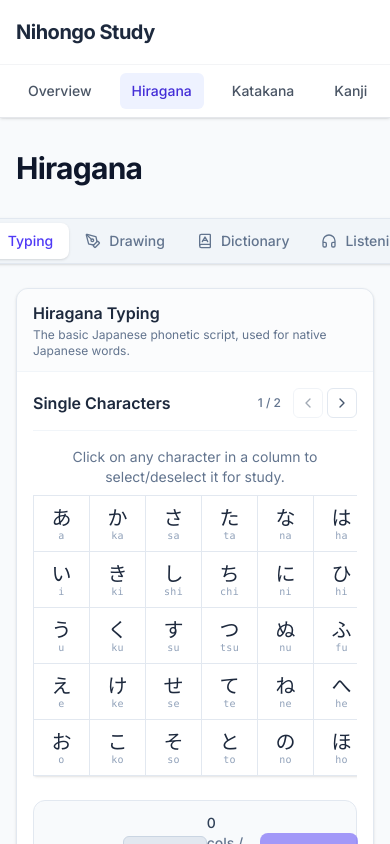
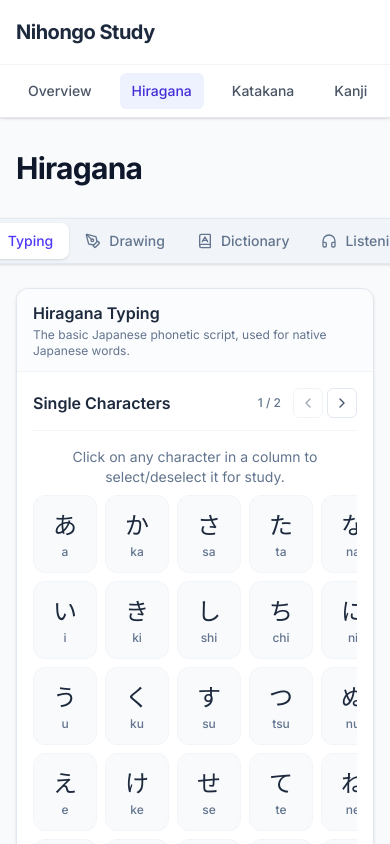
Before and after one commit to Alper-Yalcin/nihongo-study, a React (Vite) app: page / in a window 390 px wide. Both pictures are taken after a click on the button "Hiragana". Shown: the top 844 px of the page. Built offline with nearby package versions, Linux system fonts and the light colour scheme.

Commit message:
refactor: update StudyTable and CharacterListeningTable to use grid layout for better responsiveness

```diff
--- a/src/components/StudyTable.tsx
+++ b/src/components/StudyTable.tsx
@@ -16,53 +16,78 @@ export const StudyTable: React.FC<StudyTableProps> = ({
   onToggleGroup,
   interactive
 }) => {
+  const columnCount = Math.max(...matrix.map(row => row.length), 1);
+
   return (
     <div className="w-full overflow-x-auto pb-2">
-      <table className="border-collapse w-max bg-white text-center text-slate-800 shadow-sm rounded-sm">
-        <tbody>
-          {matrix.map((row, rowIndex) => (
-            <tr key={rowIndex}>
-              {row.map((char, colIndex) => {
+      <div
+        className="inline-grid gap-2"
+        style={{ gridTemplateColumns: `repeat(${columnCount}, minmax(64px, 64px))` }}
+      >
+        {matrix.flatMap((row, rowIndex) =>
+          row.map((char, colIndex) => {
             const groupId = columnGroupIds ? columnGroupIds[colIndex] : null;
             const isSelected = selectedGroupIds && groupId ? selectedGroupIds.has(groupId) : false;
-                const hasSelection = selectedGroupIds && selectedGroupIds.size > 0;
-                const isClickable = interactive && char && groupId;
+            const hasSelection = Boolean(selectedGroupIds && selectedGroupIds.size > 0);
+            const isClickable = Boolean(interactive && char && groupId);
+
+            if (!char) {
+              return (
+                <div
+                  key={`${rowIndex}-${colIndex}`}
+                  aria-hidden="true"
+                  className={`min-h-16 rounded-xl border transition-all ${
+                    isSelected
+                      ? 'border-indigo-200 bg-indigo-50/50'
+                      : 'border-transparent bg-transparent'
+                  }`}
+                />
+              );
+            }
 
             return (
-                  <td
-                    key={`${rowIndex}-${colIndex}`}
+              <button
+                key={char.id}
+                type="button"
+                aria-pressed={isSelected}
                 onClick={() => {
                   if (isClickable && onToggleGroup && groupId) {
                     onToggleGroup(groupId);
                   }
                 }}
-                    className={`border border-slate-200 p-1 w-14 h-14 align-middle transition-all ${
-                      char ? 'bg-white' : 'bg-slate-50/30'
+                className={`group flex min-h-16 flex-col items-center justify-center rounded-xl border p-3 transition-all ${
+                  isSelected
+                    ? 'border-indigo-200 bg-indigo-50'
+                    : 'border-slate-100 bg-slate-50'
                 } ${
-                      isClickable ? 'cursor-pointer hover:bg-indigo-50/50' : ''
+                  isClickable
+                    ? 'cursor-pointer hover:border-indigo-200 hover:bg-indigo-50'
+                    : 'cursor-default'
                 } ${
-                      isSelected ? 'bg-indigo-50 border-indigo-200' : ''
-                    } ${
-                      hasSelection && !isSelected && char ? 'opacity-40 hover:opacity-80' : ''
+                  hasSelection && !isSelected ? 'opacity-40 hover:opacity-80' : ''
                 }`}
               >
-                    {char ? (
-                      <div className={`flex flex-col items-center justify-center ${isSelected ? 'text-indigo-900' : ''}`}>
-                        <span className={`text-xl font-medium font-jp leading-none mb-1 transition-colors ${isSelected ? 'text-indigo-700' : 'text-slate-800'}`}>
+                <span
+                  className={`mb-1 text-2xl font-jp transition-colors ${
+                    isSelected ? 'text-indigo-700' : 'text-slate-800 group-hover:text-indigo-700'
+                  }`}
+                >
                   {char.symbol}
                 </span>
-                        <span className={`text-[10px] font-mono tracking-wide leading-none ${isSelected ? 'text-indigo-500 font-semibold' : 'text-slate-400'}`}>
+                <span
+                  className={`text-xs font-medium transition-colors ${
+                    isSelected
+                      ? 'font-semibold text-indigo-500'
+                      : 'text-slate-500 group-hover:text-indigo-500'
+                  }`}
+                >
                   {char.label}
                 </span>
+              </button>
+            );
+          })
+        )}
       </div>
-                    ) : null}
-                  </td>
-                );
-              })}
-            </tr>
-          ))}
-        </tbody>
-      </table>
     </div>
   );
 };
--- a/src/components/listening/CharacterListeningTable.tsx
+++ b/src/components/listening/CharacterListeningTable.tsx
@@ -11,9 +11,8 @@ export const CharacterListeningTable: React.FC<Props> = ({ sections, script }) =
   const [modalOpen, setModalOpen] = useState(false);
   const [currentIndex, setCurrentIndex] = useState(0);
 
-  // Flatten all characters to allow easy navigation
   const allCharacters = sections.flatMap(section =>
-    section.groups.flatMap(group => group.characters)
+    section.matrix.flatMap(row => row.filter((char): char is Character => char !== null))
   );
 
   const handleCharacterClick = (char: Character) => {
@@ -34,31 +33,49 @@ export const CharacterListeningTable: React.FC<Props> = ({ sections, script }) =
 
   return (
     <div className="space-y-8">
-      {sections.map(section => (
+      {sections.map(section => {
+        const columnCount = Math.max(...section.matrix.map(row => row.length), 1);
+
+        return (
           <div key={section.id} className="bg-white rounded-2xl p-6 shadow-sm border border-slate-200">
             <h3 className="text-xl font-bold text-slate-800 mb-4">{section.title}</h3>
-          <div className="grid grid-cols-5 sm:grid-cols-8 md:grid-cols-10 gap-2">
-            {section.groups.map(group => (
-              group.characters.map(char => (
+          <div className="w-full overflow-x-auto pb-2">
+            <div
+              className="inline-grid gap-2"
+              style={{ gridTemplateColumns: `repeat(${columnCount}, minmax(64px, 64px))` }}
+            >
+              {section.matrix.flatMap((row, rowIndex) =>
+                row.map((char, colIndex) =>
+                  char ? (
                     <button
                       key={char.id}
+                      type="button"
                       onClick={() => handleCharacterClick(char)}
-                  className="flex flex-col items-center justify-center p-3 rounded-xl border border-slate-100 bg-slate-50 hover:bg-indigo-50 hover:border-indigo-200 transition-colors group"
+                      className="group flex min-h-16 flex-col items-center justify-center rounded-xl border border-slate-100 bg-slate-50 p-3 transition-colors hover:border-indigo-200 hover:bg-indigo-50"
                     >
-                  <span className="text-2xl font-jp text-slate-800 group-hover:text-indigo-700 mb-1">
+                      <span className="mb-1 text-2xl font-jp text-slate-800 group-hover:text-indigo-700">
                         {char.symbol}
                       </span>
                       <span className="text-xs font-medium text-slate-500 group-hover:text-indigo-500">
                         {char.label}
                       </span>
                     </button>
-              ))
-            ))}
+                  ) : (
+                    <div
+                      key={`${section.id}-${rowIndex}-${colIndex}`}
+                      aria-hidden="true"
+                      className="min-h-16 rounded-xl"
+                    />
+                  )
+                )
+              )}
             </div>
           </div>
-      ))}
+        </div>
+        );
+      })}
 
-      {modalOpen && (
+      {modalOpen && allCharacters.length > 0 && (
         <CharacterModal
           characters={allCharacters}
           currentIndex={currentIndex}
```
Lines whose indentation alone changed are shown as unchanged.
